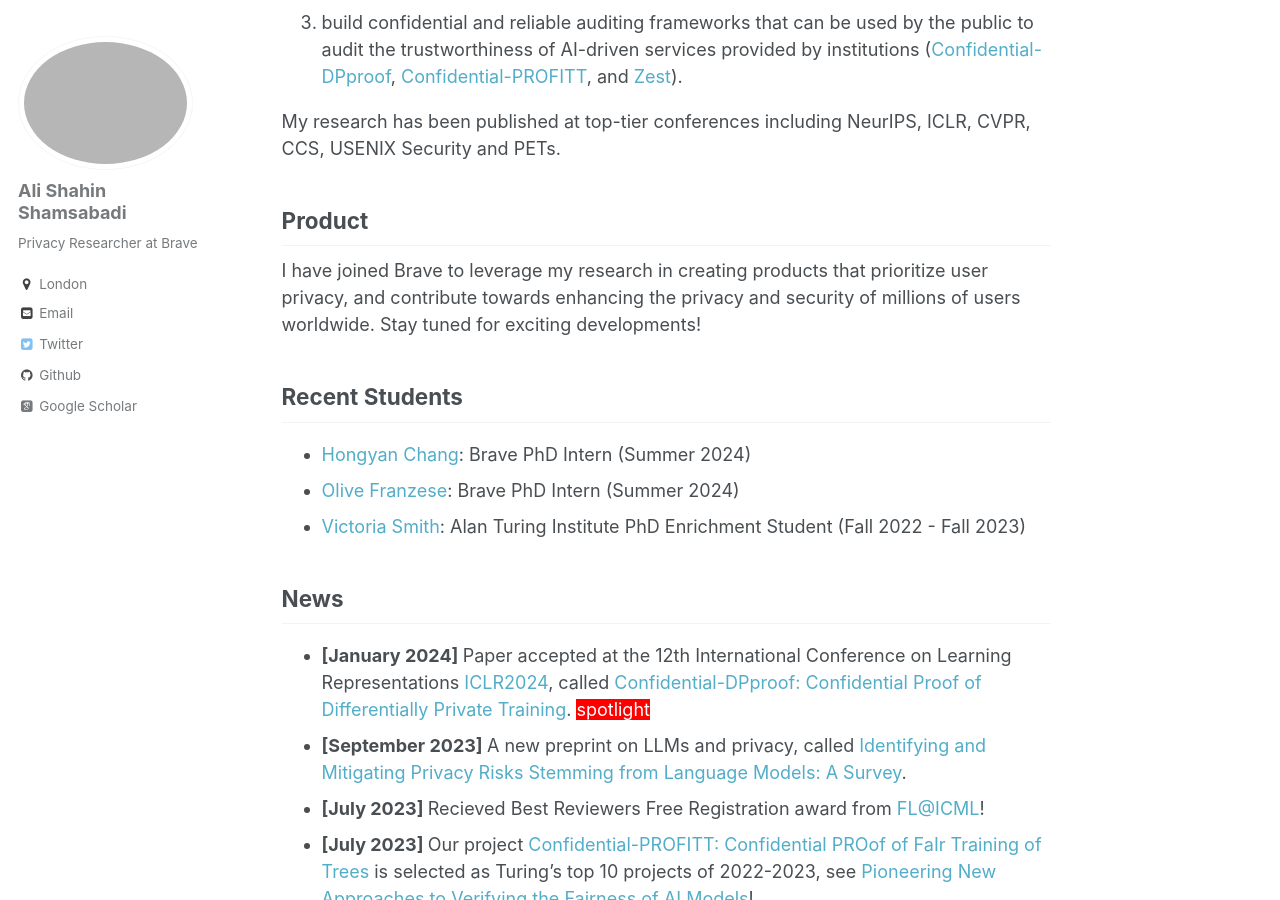
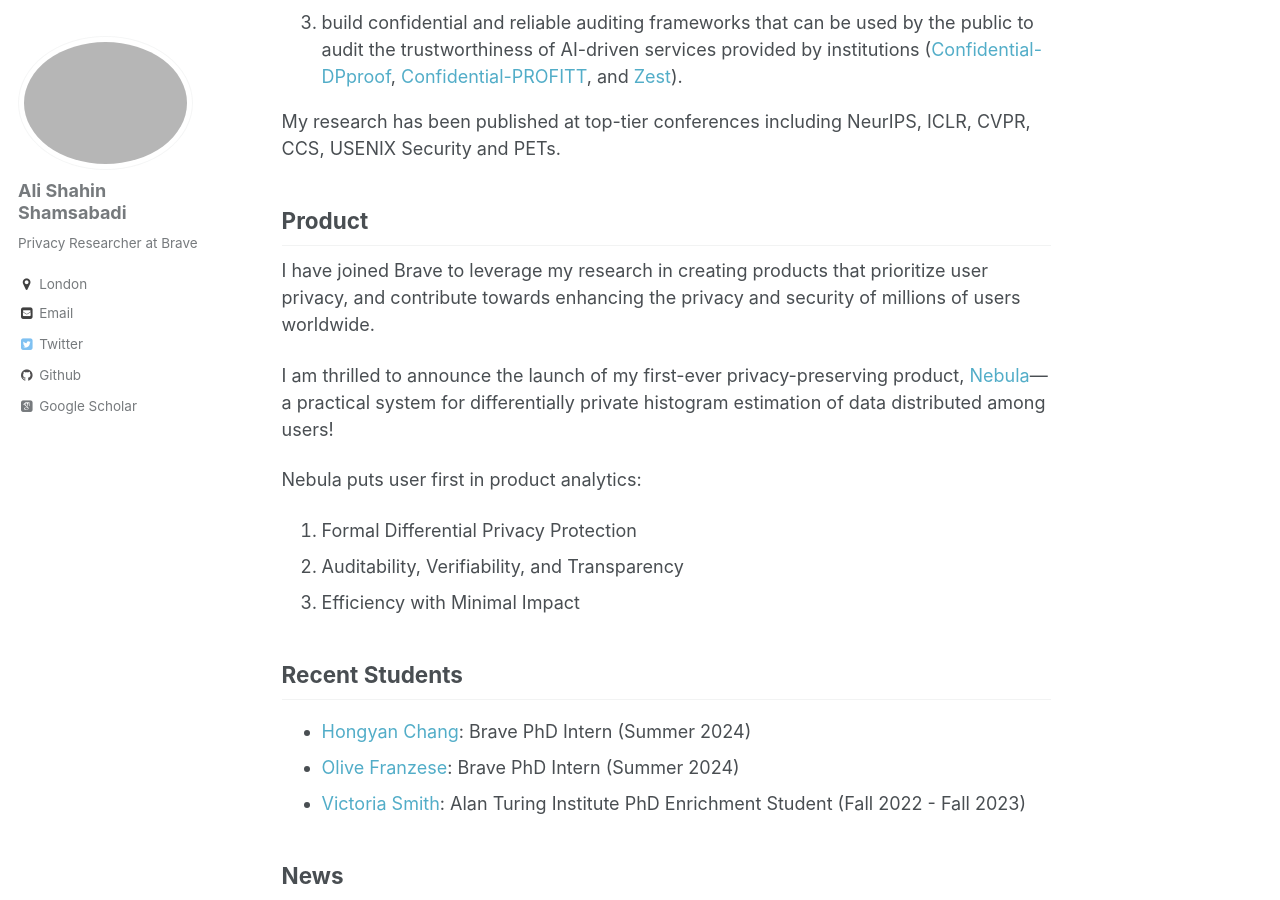
Before and after one commit to AliShahin/AliShahin.github.io, a Jekyll site: the page built from _pages/about.md, in a window 1280 px wide and 900 px high, scrolled down 848 px. Built offline with Jekyll 4.4.1, drawn with Linux system fonts in a browser that asks for light colours; some web fonts are replaced.

Commit message:
Update about.md

```diff
--- a/_pages/about.md
+++ b/_pages/about.md
@@ -25,7 +25,14 @@ My research has been published at top-tier conferences including NeurIPS, ICLR,
 
 
 ## Product
-I have joined Brave to leverage my research in creating products that prioritize user privacy, and contribute towards enhancing the privacy and security of millions of users worldwide. Stay tuned for exciting developments!
+I have joined Brave to leverage my research in creating products that prioritize user privacy, and contribute towards enhancing the privacy and security of millions of users worldwide.
+
+I am thrilled to announce the launch of my first-ever privacy-preserving product, [Nebula](https://brave.com/blog/nebula/)—a practical system for differentially private histogram estimation of data distributed among users!
+
+Nebula puts user first in product analytics:
+1. Formal Differential Privacy Protection
+2. Auditability, Verifiability, and Transparency
+3. Efficiency with Minimal Impact
 
 
 ## Recent Students
```
